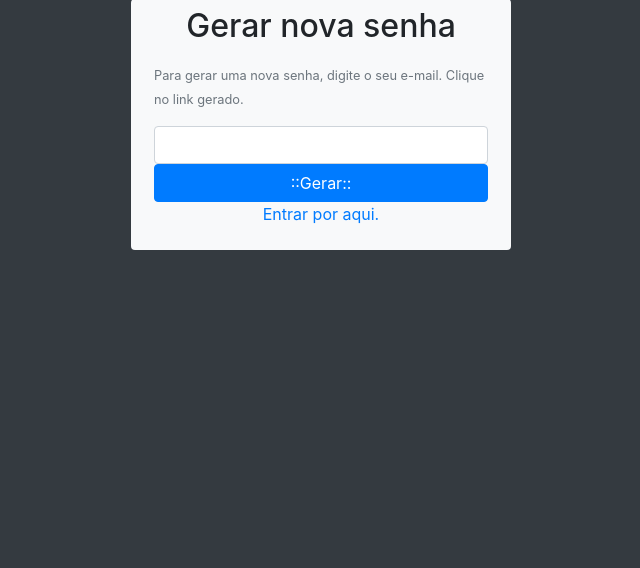
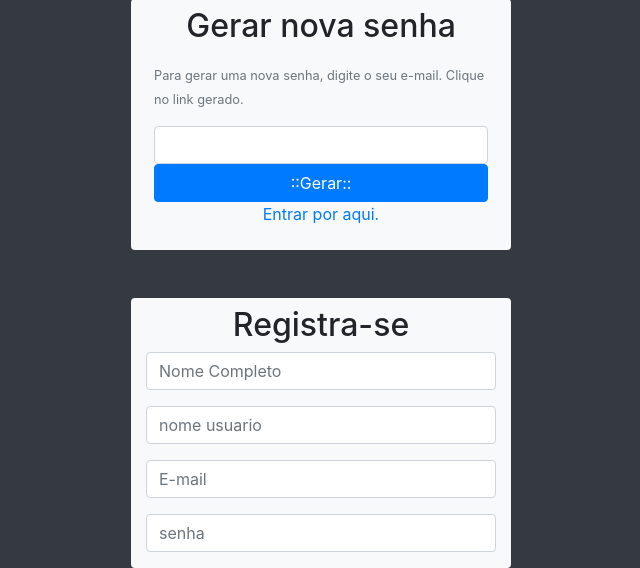
Before and after one commit to Lbusquirolli09/login, a PHP site: page /login/ in a window 1280 px wide. Shown: the part 427-995 px from the top of the page, without its empty margins (319-959 px from the left). Before the commit the page ends 677 px from the top, so only its background shows below. Run offline with PHP 8.4, Linux system fonts and the light colour scheme.

Commit message:
colocou senhas
senhas

```diff
--- a/index.php
+++ b/index.php
@@ -55,8 +55,7 @@
                     </div>
 
                     <div class="form-group">
-                        <input type="submit" value="::Entrar::"
-                        name="btnEntrar" id="btnEntrar" class="btn btn-primary btn-block">
+                        <input type="submit" value="::Entrar::" name="btnEntrar" id="btnEntrar" class="btn btn-primary btn-block">
                     </div>
 
                     <div class="form-group">
@@ -76,8 +75,7 @@
         <br>
         <!-- Formulário de Recuperação de Senha -->
         <section class="row">
-            <div class="col-lg-4 offset-lg-4 bg-light rounded"
-            id="caixaLogin">
+            <div class="col-lg-4 offset-lg-4 bg-light rounded" id="caixaLogin">
                 <h2 class="text-center mt-2">
                     Gerar nova senha
                 </h2>
@@ -88,14 +86,11 @@
                         </small>
                     </div>
                     <div>
-                            <input type="email" name="emailGerarSenha"
-                            id="emailGerarSenha" class="form-control"
-                            place="E-mail de recuperação de senha">
+                        <input type="email" name="emailGerarSenha" id="emailGerarSenha" class="form-control" place="E-mail de recuperação de senha">
                     </div>
 
                     <div>
-                            <input type="submit" value="::Gerar::"
-                            name="btnGerar" id=btnGerar" class="btn btn-primary btn-block">
+                        <input type="submit" value="::Gerar::" name="btnGerar" id=btnGerar" class="btn btn-primary btn-block">
                     </div>
 
                     <div>
@@ -116,6 +111,37 @@
         </section>
         <!-- Fim da Seção de Recuperação de senha -->
 
+        <!-- Inicio do formulário de cadastro de novos usuários -->
+
+        <section class="row mt-5">
+            <div class="col-lg-4 offset-lg-4 bg-light rounded" id="caixaRegistro">
+                <h2 class="text-center mt-2">Registra-se</h2>
+                <form action="#" method="post" class="p-2" id="formRegistro">
+
+
+                    <div class="form-group">
+                        <input type="text" name="nomeCompleto" id="nomeCompleto" class="form-control" placeholder="Nome Completo">
+                    </div>
+
+                    <div class="form-group">
+                        <input type="text" name="nomelUsuario" id="nomeUsuario" class="form-control" placeholder="nome usuario">
+                    </div>
+
+                    <div class="form-group">
+                        <input type="email" name="emailUsuario" id="emailUsuario" class="form-control" placeholder="E-mail">
+                    </div>
+
+
+                    <div class="form-group">
+                        <input type="password" name="senhaUsuario" id="senhaUsuario" class="form-control" placeholder="senha">
+                    </div>
+                </form>
+
+            </div>
+        </section>
+
+        <!-- Final do formulário de cadastro de novos usuários -->
+
     </main>
 
     <!-- Optional JavaScript -->
```
Lines whose indentation alone changed are shown as unchanged.
